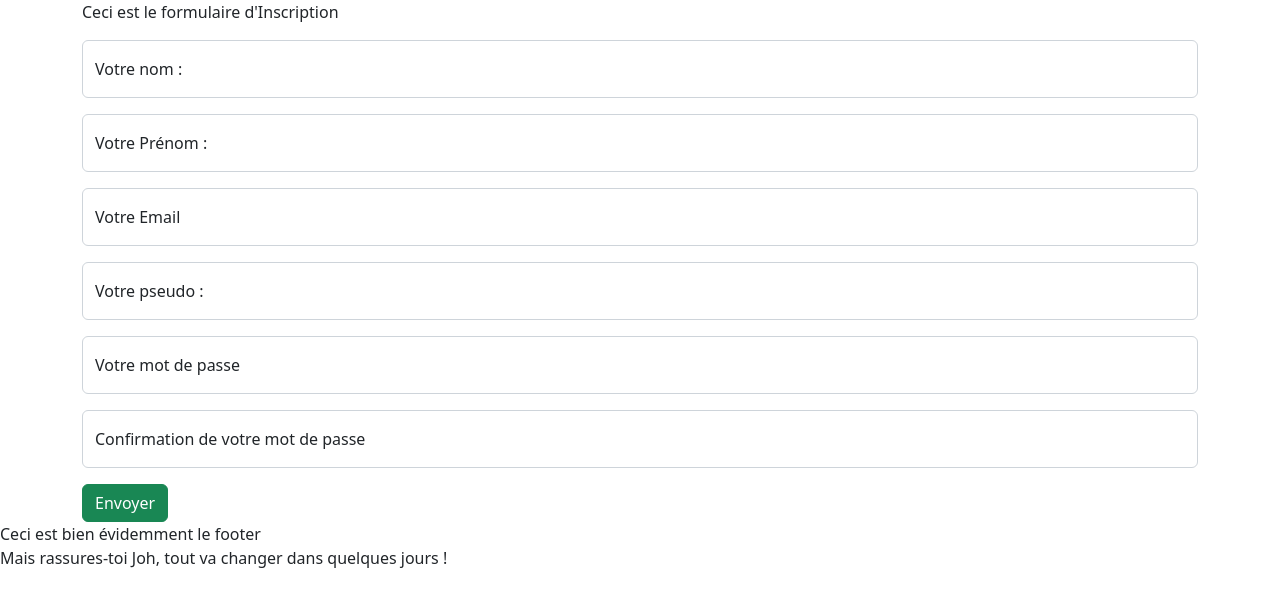
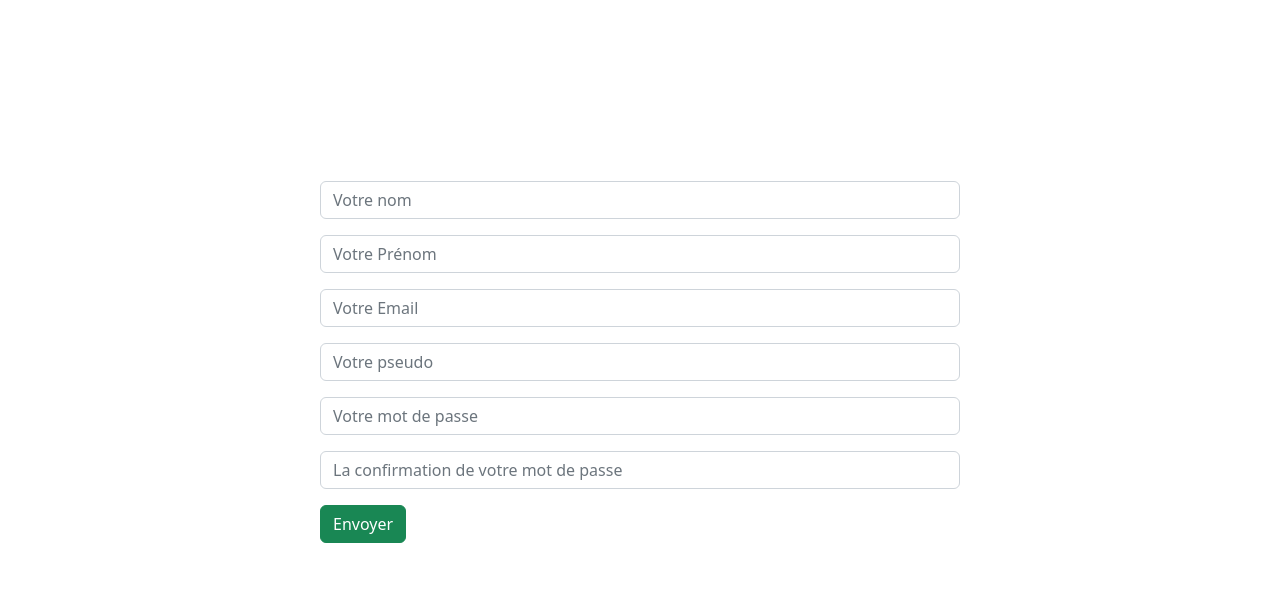
Before and after one commit to damien02600/Site-de-Cinema, a PHP site: page /add-user.php in a window 1280 px wide. Shown: the part 62-669 px from the top of the page. Run offline with PHP 8.4, Linux system fonts and the light colour scheme.

Commit message:
style register

```diff
--- a/add-user.php
+++ b/add-user.php
@@ -7,59 +7,59 @@ require_once 'controllers/add-userController.php';
 require_once 'includes/header.php';
 ?>
 
-<div class="container">
+<div class="container form">
 
-<p>Ceci est le formulaire d'Inscription</p>
-<form method="POST" action="">
+            <form method="POST" action="" class="form w-50 mx-auto position-absolute top-50 start-50 translate-middle pt-5">
+            <div class="row">
+            <div class="col">
+                <div class="form mb-3">
+                    <input name="lastname" class="form-control  <?= !isset($formErrors['lastname']) ?: 'is-invalid' ?>" id="lastname" value="<?= @$_POST['lastname'] ?>" type="text" placeholder="Votre nom" />
+                    <small class="invalid-feedback">
+                        <span><?= @$formErrors['lastname'] ?></span>
+                        <br>
+                        <span><?= INSTRUCTIONS_LASTNAME ?></span>
+                    </small>
+                </div>
+                </div>
 
-    <div class="form-floating mb-3">
-    <input name="lastname" class="form-control  <?= !isset($formErrors['lastname']) ?: 'is-invalid' ?>" id="lastname" value="<?= @$_POST['lastname'] ?>" type="text" placeholder="Votre nom"/>
-        <label for="lastname" class="form-label">Votre nom :</label>
+                <div class="form-outline mb-3">
+                    <input name="firstname" class="form-control  <?= !isset($formErrors['firstname']) ?: 'is-invalid' ?>" id="firstname" value="<?= @$_POST['firstname'] ?>" type="text" placeholder="Votre Prénom" />
                     <small class="invalid-feedback">
-            <p><?= @$formErrors['lastname'] ?></p>
-            <p><?= INSTRUCTIONS_LASTNAME ?></p>
+                        <span><?= @$formErrors['firstname'] ?></span>
+                        <br>
+                        <span><?= INSTRUCTIONS_FIRSTNAME ?></span>
+                    </small>
+                </div>
+                </div>
+
+                <div class="form-outline mb-3">
+                    <input name="mail" class="form-control <?= !isset($formErrors['mail']) ?: 'is-invalid' ?>" id="mail" value="<?= @$_POST['mail'] ?>" type="email" placeholder="Votre Email" />
+                    <small class="invalid-feedback">
+                        <span><?= @$formErrors['mail'] ?></span>
                     </small>
                 </div>
 
-    <div class="form-floating mb-3">
-    <input name="firstname" class="form-control  <?= !isset($formErrors['firstname']) ?: 'is-invalid' ?>" id="firstname" value="<?= @$_POST['firstname'] ?>" type="text" placeholder="Votre firstname"/>
-        <label for="firstname" class="form-label">Votre Prénom :</label>
+                <div class="form-outline mb-3">
+                    <input name="username" class="form-control <?= !isset($formErrors['username']) ?: 'is-invalid' ?>" id="username" value="<?= @$_POST['username'] ?>" type="text" placeholder="Votre pseudo" />
                     <small class="invalid-feedback">
-            <p><?= @$formErrors['firstname'] ?></p>
-            <p><?= INSTRUCTIONS_FIRSTNAME ?></p>
+                        <span><?= @$formErrors['username'] ?></span>
+                        <br>
+                        <span><?= INSTRUCTIONS_USERNAME ?></span>
                     </small>
                 </div>
 
-    <div class="form-floating mb-3">
-    <input name="mail" class="form-control <?= !isset($formErrors['mail']) ?: 'is-invalid' ?>" id="mail" value="<?= @$_POST['mail'] ?>" type="email" placeholder="Votre Email" />
-        <label for="mail">Votre Email</label>
-        <small class="invalid-feedback">
-            <p><?= @$formErrors['mail'] ?></p>
-        </small>
-    </div>
-
-    <div class="form-floating mb-3">
-    <input name="username" class="form-control <?= !isset($formErrors['username']) ?: 'is-invalid' ?>" id="username" value="<?= @$_POST['username'] ?>" type="text" placeholder="Votre pseudo" />
-        <label for="username" class="form-label">Votre pseudo :</label>
-        <small class="invalid-feedback">
-            <p><?= @$formErrors['username'] ?></p>
-            <p><?= INSTRUCTIONS_USERNAME ?></p>
-        </small>
-    </div>
-
-    <div class="form-floating mb-3">
+                <div class="form-outline mb-3">
                     <input name="password" class="form-control <?= !isset($formErrors['password']) ?: 'is-invalid' ?>" id="password" value="<?= @$_POST['password'] ?>" type="password" placeholder="Votre mot de passe" />
-        <label for="password">Votre mot de passe</label>
                     <small class="invalid-feedback"><?= @$formErrors['password'] ?></small>
                 </div>
 
-    <div class="form-floating mb-3">
+                <div class="form-outline mb-3">
                     <input name="confirmPassword" class="form-control  <?= !isset($formErrors['confirmPassword']) ?: 'is-invalid' ?>" id="confirmPassword" value="<?= @$_POST['confirmPassword'] ?>" type="password" placeholder="La confirmation de votre mot de passe" />
-        <label for="confirmPassword" class="form-label">Confirmation de votre mot de passe</label>
                     <small class="invalid-feedback"><?= @$formErrors['confirmPassword'] ?></small>
                 </div>
                 <input type="submit" class="btn btn-success" name="formInscription" value="Envoyer" />
             </form>
             </div>
 
-<?php require_once 'includes/footer.php'; ?>
+
+    <!-- <?php require_once 'includes/footer.php'; ?> -->
--- a/includes/header.php
+++ b/includes/header.php
@@ -5,7 +5,7 @@
   <meta charset="utf-8">
   <meta name="viewport" content="width=device-width, initial-scale=1.0"/>
   <link rel="stylesheet" href="https://use.fontawesome.com/releases/v5.15.3/css/all.css" integrity="sha384-SZXxX4whJ79/gErwcOYf+zWLeJdY/qpuqC4cAa9rOGUstPomtqpuNWT9wdPEn2fk" crossorigin="anonymous">
-
+  <link rel="stylesheet" href="assets/css/style.css" />
   <link rel="stylesheet" href="assets/css/bootstrap.min.css" />
   <title>Page d'accueil</title>
   <link href="https://cdn.jsdelivr.net/npm/bootstrap@5.2.0-beta1/dist/css/bootstrap.min.css" rel="stylesheet" integrity="sha384-0evHe/X+R7YkIZDRvuzKMRqM+OrBnVFBL6DOitfPri4tjfHxaWutUpFmBp4vmVor" crossorigin="anonymous">
```
Also changed, not shown: assets/css/style.css (added). Lines whose indentation alone changed are shown as unchanged.
